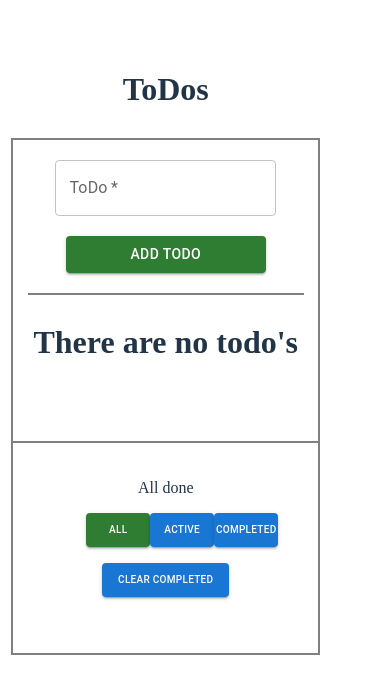
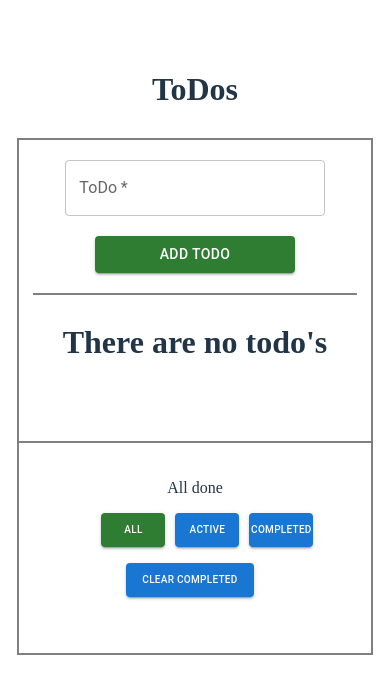
Before and after one commit to VasilyevPavel/ToDo, a React (Vite) app in the folder todoList/: page / in a window 390 px wide. Shown: the top 694 px of the page. Built offline with nearby package versions, Linux system fonts and the light colour scheme; no server answers.

Commit message:
feature update

```diff
--- a/todoList/package.json
+++ b/todoList/package.json
@@ -21,7 +21,8 @@
     "@types/testing-library__react": "^10.2.0",
     "jest-watch-typeahead": "^2.2.2",
     "react": "^18.2.0",
-    "react-dom": "^18.2.0"
+    "react-dom": "^18.2.0",
+    "use-sound": "^4.0.1"
   },
   "devDependencies": {
     "@swc/core": "^1.3.82",
--- a/todoList/src/components/controlButton/ControlButton.tsx
+++ b/todoList/src/components/controlButton/ControlButton.tsx
@@ -50,6 +50,7 @@ export default function ControlButton({
       sx={{
         fontSize: isMobile ? '10px' : '16px',
         padding: isMobile ? '8px 16px' : '10px 20px',
+        marginRight: isMobile ? '10px' : '0px',
       }}
     >
       {title}
--- a/todoList/src/components/todoList/ToDoList.tsx
+++ b/todoList/src/components/todoList/ToDoList.tsx
@@ -7,6 +7,8 @@ import Checkbox from '@mui/material/Checkbox';
 import IconButton from '@mui/material/IconButton';
 import DeleteIcon from '@mui/icons-material/Delete';
 import Counter from '../counter/Counter';
+import useSound from 'use-sound';
+import fart from '../../../public/wet-fart-6139.mp3';
 import { Box } from '@mui/material';
 import ControlButton from '../controlButton/ControlButton';
 
@@ -45,10 +47,11 @@ export default function ToDoList({ refresh }: IToDoListProps) {
       localStorage.setItem('todos', JSON.stringify(updatedToDoList));
     }
   };
-
+  const [play] = useSound(fart);
   const handleDeleteClick = (id: string) => {
     const updatedToDoList = toDoList.filter((todo) => todo.id !== id);
     setToDoList(updatedToDoList);
+    play();
     localStorage.setItem('todos', JSON.stringify(updatedToDoList));
   };
 
--- a/todoList/src/pages/mainPageStyle.css
+++ b/todoList/src/pages/mainPageStyle.css
@@ -26,6 +26,6 @@
 }
 @media (max-width: 768px) {
   .main {
-    width: 85%;
+    width: unset;
   }
 }
```
Also changed, not shown: 2 other files (tests, documents, lock files or other folders).
